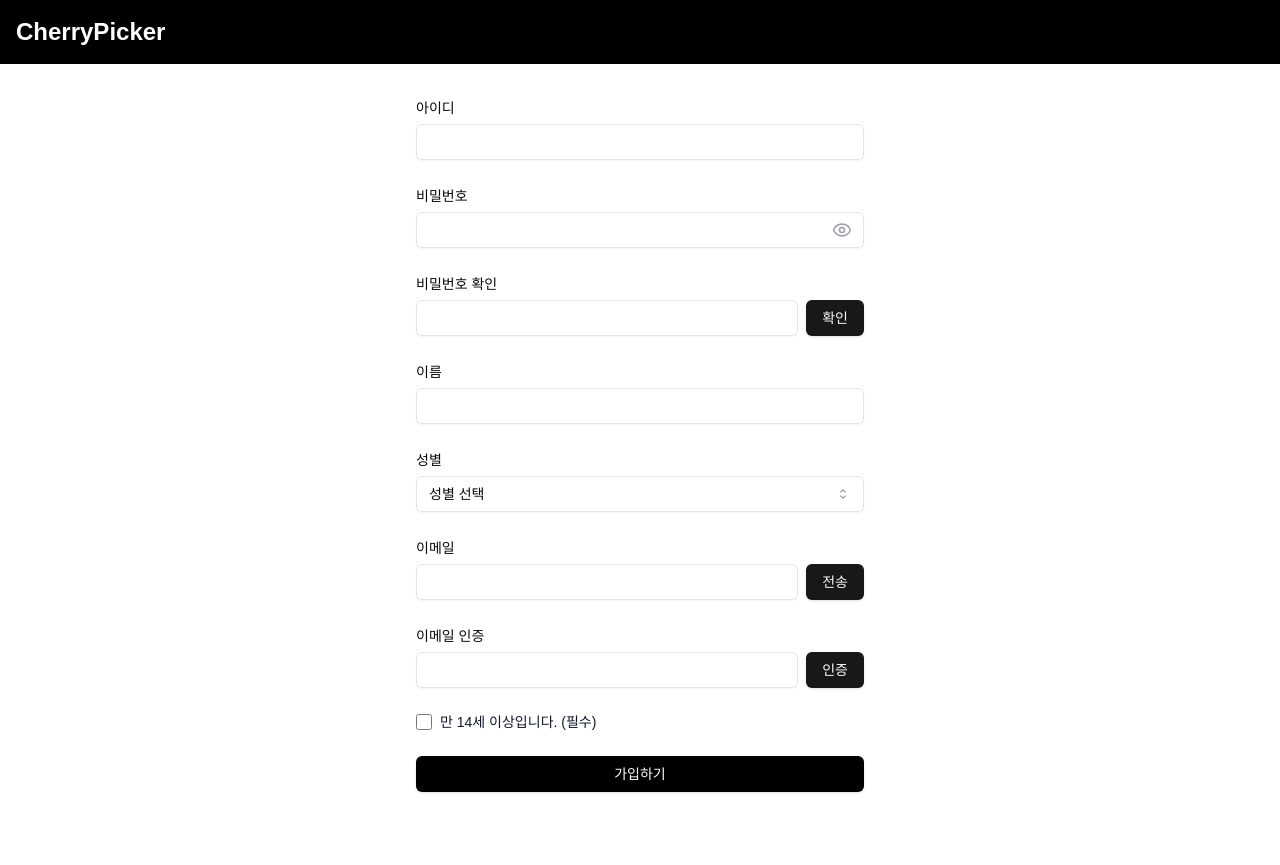
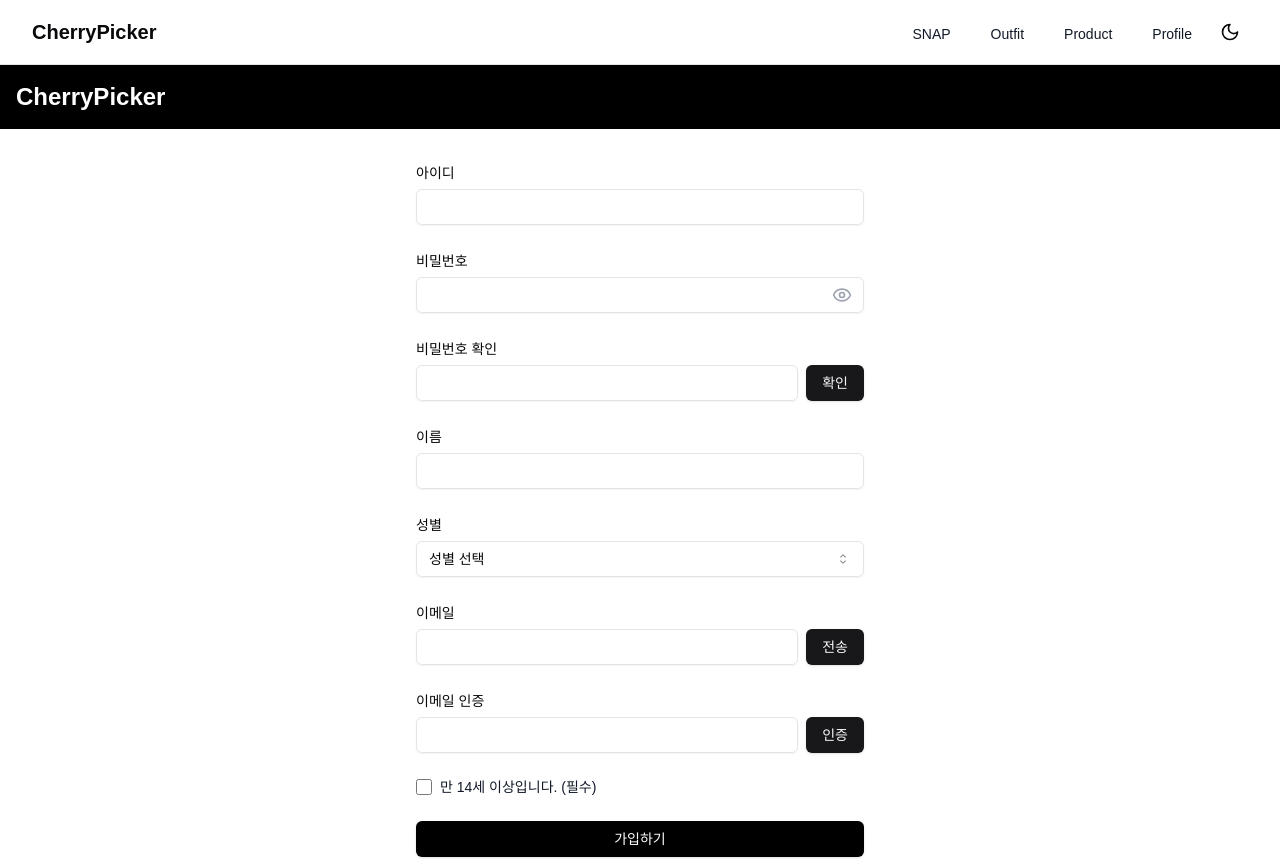
Before and after one commit to jihyean/cherrypicker, a Next.js app in the folder front/: page /register in a window 1280 px wide. Before the commit the page ends 800 px from the top, so only its background shows below. Built offline with nearby package versions, Linux system fonts and the light colour scheme.

Commit message:
[feat] Nav바 추가 및 다크모드 적용

```diff
--- a/front/package.json
+++ b/front/package.json
@@ -18,6 +18,7 @@
     "clsx": "^2.1.1",
     "lucide-react": "^0.453.0",
     "next": "14.2.15",
+    "next-themes": "^0.3.0",
     "react": "^18",
     "react-dom": "^18",
     "tailwind-merge": "^2.5.4",
--- a/front/src/app/layout.tsx
+++ b/front/src/app/layout.tsx
@@ -1,35 +1,33 @@
 import type { Metadata } from "next";
-import localFont from "next/font/local";
+import Nav from "@/components/Nav";
+import { ThemeProvider } from "@/components/ThemeProvider";
 import "./globals.css";
 
-const geistSans = localFont({
-  src: "./fonts/GeistVF.woff",
-  variable: "--font-geist-sans",
-  weight: "100 900",
-});
-const geistMono = localFont({
-  src: "./fonts/GeistMonoVF.woff",
-  variable: "--font-geist-mono",
-  weight: "100 900",
-});
+export const metadata: Metadata = {
+  title: 'CherryPicker',
+  description: 'Your ultimate wardrobe manager',
+}
 
-export const metadata: Metadata = {
-  title: "Create Next App",
-  description: "Generated by create next app",
-};
-
-export default function RootLayout({
-  children,
-}: Readonly<{
-  children: React.ReactNode;
-}>) {
+export default function RootLayout({ children }: { children: React.ReactNode }) {
   return (
-    <html lang="en">
-      <body
-        className={`${geistSans.variable} ${geistMono.variable} antialiased`}
-      >
-        {children}
+    <html lang="ko">
+      <head>
+        <meta charSet="UTF-8" />
+        <meta name="viewport" content="width=device-width, initial-scale=1.0" />
+        <link rel="icon" href="/favicon.ico" />
+        <title>CherryPicker</title>
+      </head>
+      <body>
+        <ThemeProvider
+            attribute="class"
+            defaultTheme="system"
+            enableSystem
+            disableTransitionOnChange
+          >
+          <Nav />
+          {children}
+        </ThemeProvider>
       </body>
     </html>
-  );
+  )
 }
--- /dev/null
+++ b/front/src/components/Nav.tsx
@@ -0,0 +1,80 @@
+"use client"
+
+import { useState, useEffect } from 'react'
+import Link from 'next/link'
+import { Moon, Sun } from 'lucide-react'
+import { useTheme } from "next-themes"
+import { Button } from "@/components/ui/button"
+
+export default function NavBar() {
+  const { theme, setTheme } = useTheme()
+  const [isDarkMode, setIsDarkMode] = useState(false) // false: light mode, true: dark mode
+
+  // 페이지 마운트 시에, 시스템의 기본 태마로 설정
+  useEffect(() => {
+    if (theme === "dark") {
+      setIsDarkMode(true)
+      document.body.classList.add('dark-mode')
+    }
+    if (theme === "light") {
+      setIsDarkMode(false)
+      document.body.classList.add('light-mode')
+    }
+  }, [])
+
+  const toggleDarkMode = () => {
+    if (!isDarkMode) {
+      setIsDarkMode(!isDarkMode)
+      document.body.classList.toggle('dark-mode')
+      setTheme("dark")
+      return
+    }
+    setIsDarkMode(!isDarkMode)
+    // CSS class로 다크 모드 전환 처리
+    document.body.classList.toggle('light-mode')
+    setTheme("light")
+  }
+
+  return (
+    <nav className="border-b">
+      <div className="max-w-7xl mx-auto px-4 sm:px-6 lg:px-8">
+        <div className="flex justify-between h-16">
+          <div className="flex-shrink-0 flex items-center">
+            <Link href="/" className="font-bold text-xl">
+              CherryPicker
+            </Link>
+          </div>
+          <div className="flex items-center">
+            <div className="hidden sm:ml-6 sm:flex sm:space-x-8">
+              <NavLink href="/snap">SNAP</NavLink>
+              <NavLink href="/outfit">Outfit</NavLink>
+              <NavLink href="/product">Product</NavLink>
+              {/* <NavLink href="/view">View</NavLink> */}
+              <NavLink href="/profile">Profile</NavLink>
+            </div>
+            <Button
+              variant="ghost"
+              size="icon"
+              aria-label="Toggle dark mode"
+              className="ml-4"
+              onClick={toggleDarkMode}
+            >
+              {isDarkMode ? <Sun className="h-5 w-5" /> : <Moon className="h-5 w-5" />}
+            </Button>
+          </div>
+        </div>
+      </div>
+    </nav>
+  )
+}
+
+function NavLink({ href, children }: { href: string; children: React.ReactNode }) {
+  return (
+    <Link
+      href={href}
+      className="inline-flex items-center px-1 pt-1 text-sm font-medium text-gray-900 hover:text-gray-700"
+    >
+      {children}
+    </Link>
+  )
+}
--- /dev/null
+++ b/front/src/components/ThemeProvider.tsx
@@ -0,0 +1,9 @@
+"use client"
+
+import * as React from "react"
+import { ThemeProvider as NextThemesProvider } from "next-themes"
+import { type ThemeProviderProps } from "next-themes/dist/types"
+
+export function ThemeProvider({ children, ...props }: ThemeProviderProps) {
+  return <NextThemesProvider {...props}>{children}</NextThemesProvider>
+}
```
Also changed, not shown: 1 other file (tests, documents, lock files or other folders).
